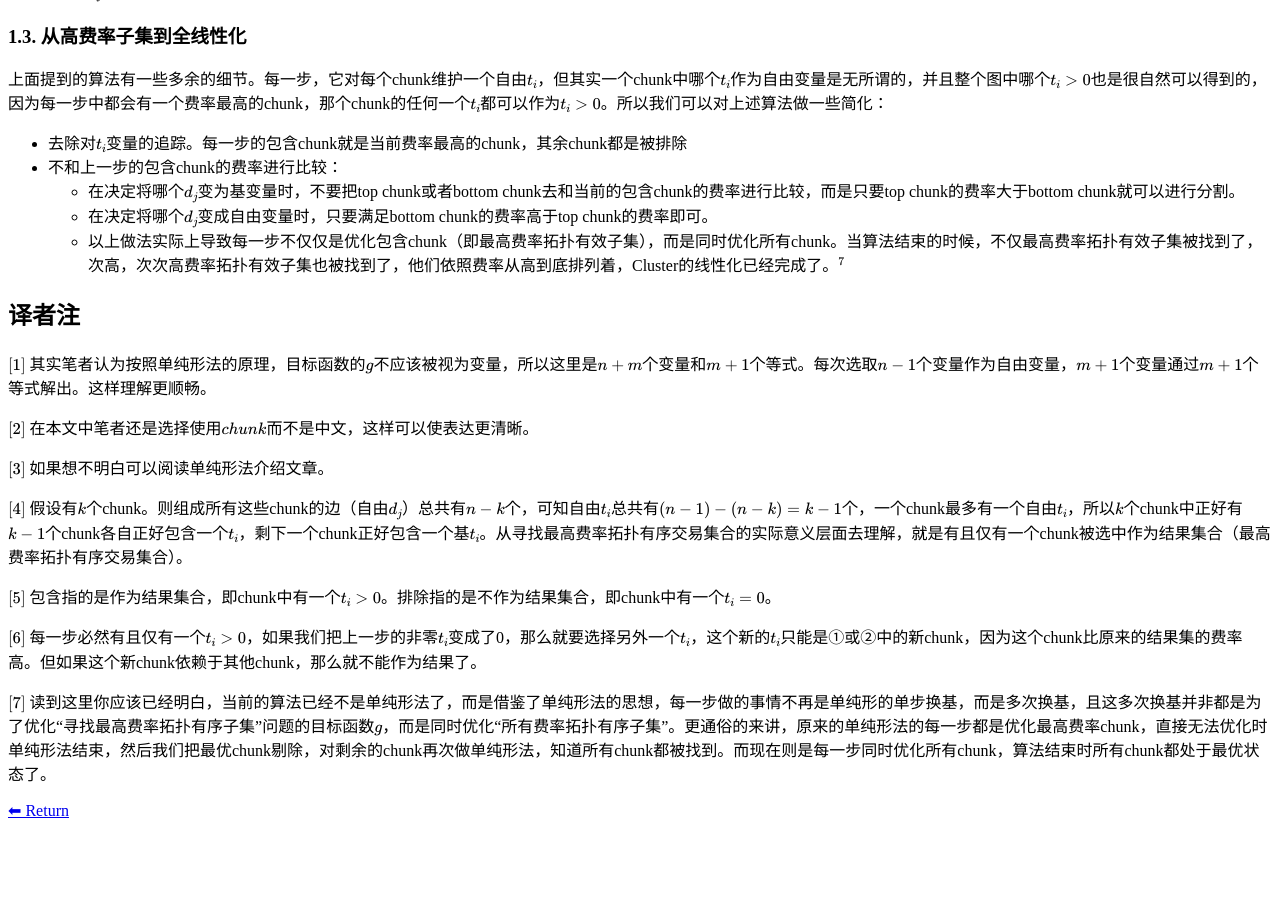
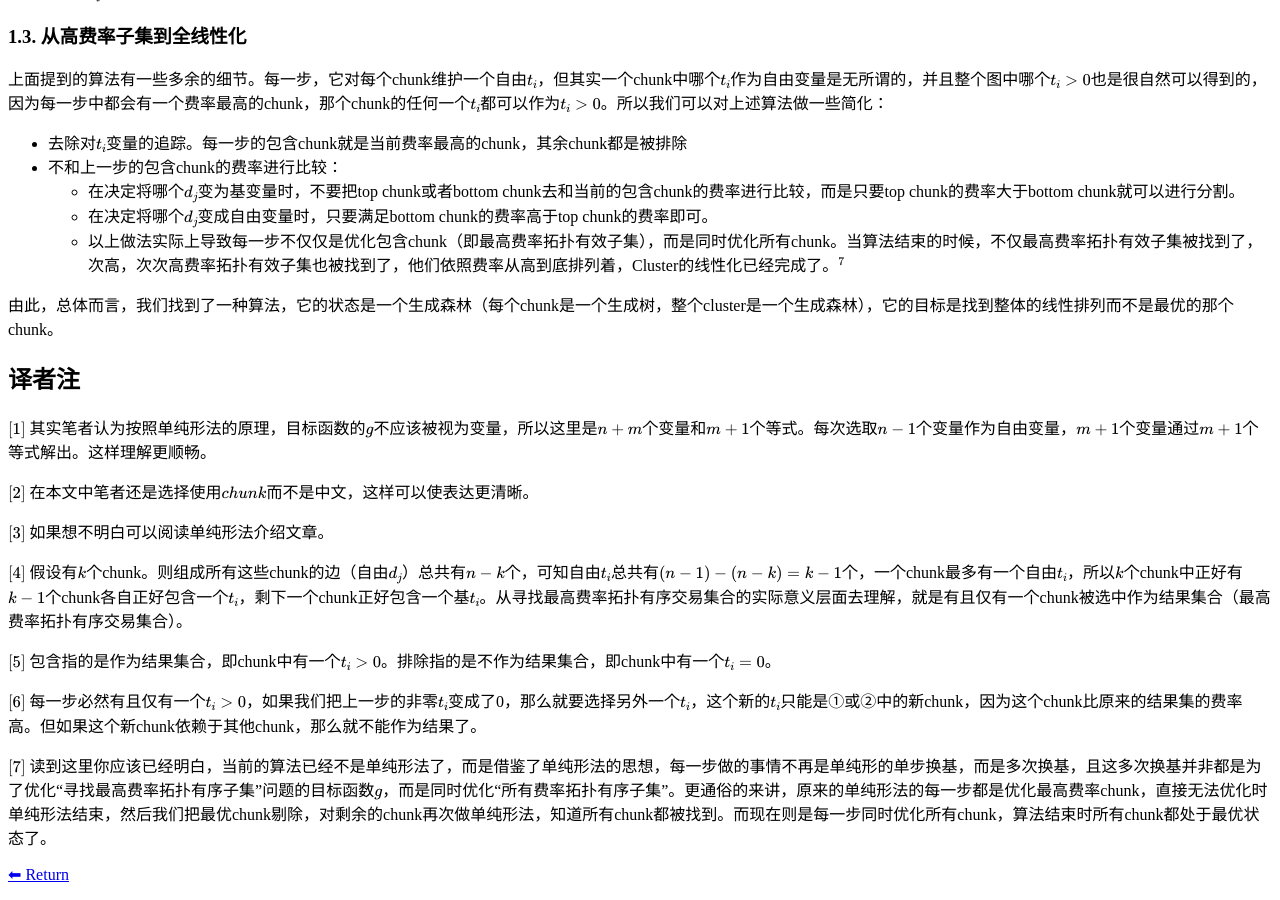
Before and after one commit to HowHsu/thinking-in-bitcoin, a Jekyll site: the page built from articles/spf.md, in a window 1280 px wide and 900 px high, scrolled down 1450 px. Built offline with Jekyll 4.4.1, drawn with Linux system fonts in a browser that asks for light colours; our own code applies the rules of GitHub Pages for plain Markdown files; before the commit the page ends 2286 px from its top, so only the background shows below that.

Commit message:
spf 1.3 last part

```diff
--- a/articles/spf.md
+++ b/articles/spf.md
@@ -54,7 +54,7 @@ Cluster的线性化（找到费率图最优的Cluster线性化序列）可以通
     - 在决定将哪个$d_j$变成自由变量时，只要满足bottom chunk的费率高于top chunk的费率即可。
     - 以上做法实际上导致每一步不仅仅是优化包含chunk（即最高费率拓扑有效子集），而是同时优化所有chunk。当算法结束的时候，不仅最高费率拓扑有效子集被找到了，次高，次次高费率拓扑有效子集也被找到了，他们依照费率从高到底排列着，Cluster的线性化已经完成了。$^7$
 
-
+由此，总体而言，我们找到了一种算法，它的状态是一个生成森林（每个chunk是一个生成树，整个cluster是一个生成森林），它的目标是找到整体的线性排列而不是最优的那个chunk。
 
 ## 译者注
 $[1]$ 其实笔者认为按照单纯形法的原理，目标函数的$g$不应该被视为变量，所以这里是$n+m$个变量和$m+1$个等式。每次选取$n-1$个变量作为自由变量，$m+1$个变量通过$m+1$个等式解出。这样理解更顺畅。
```
